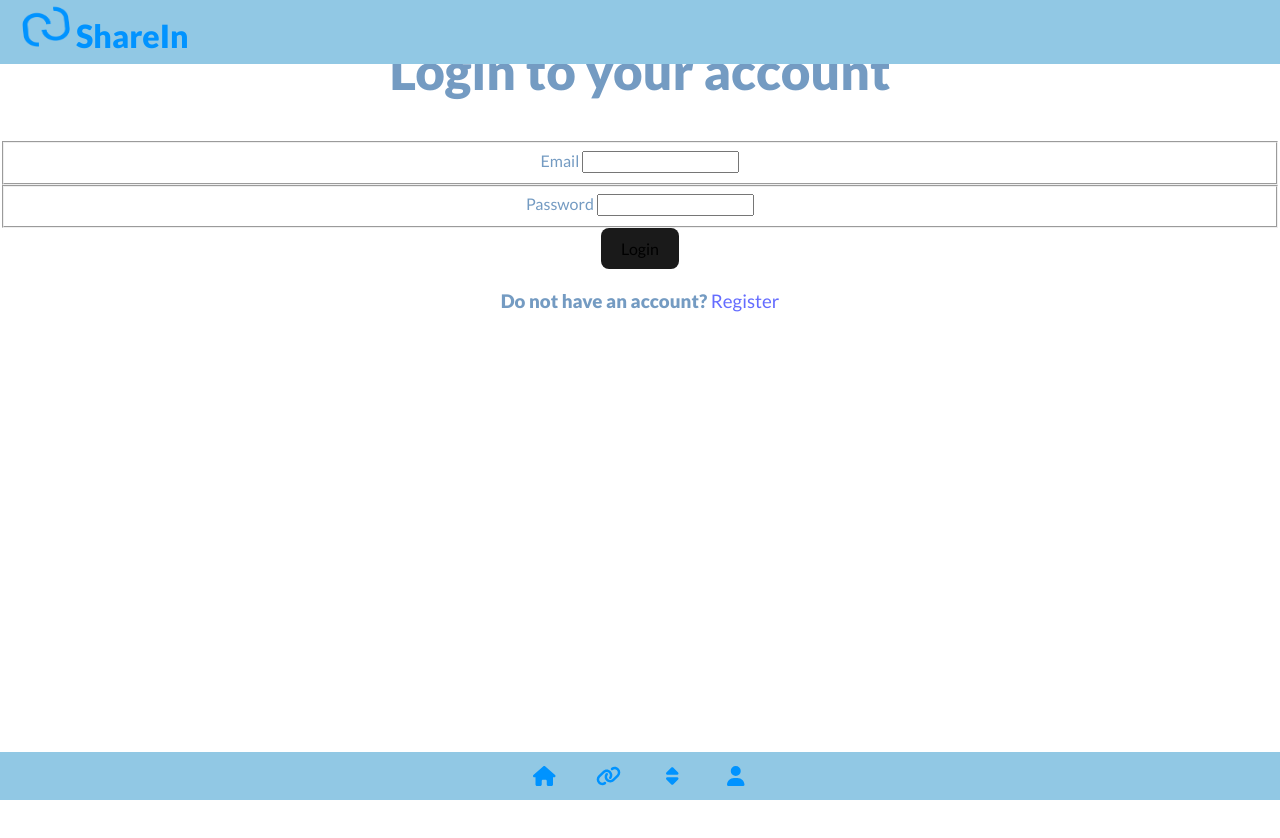
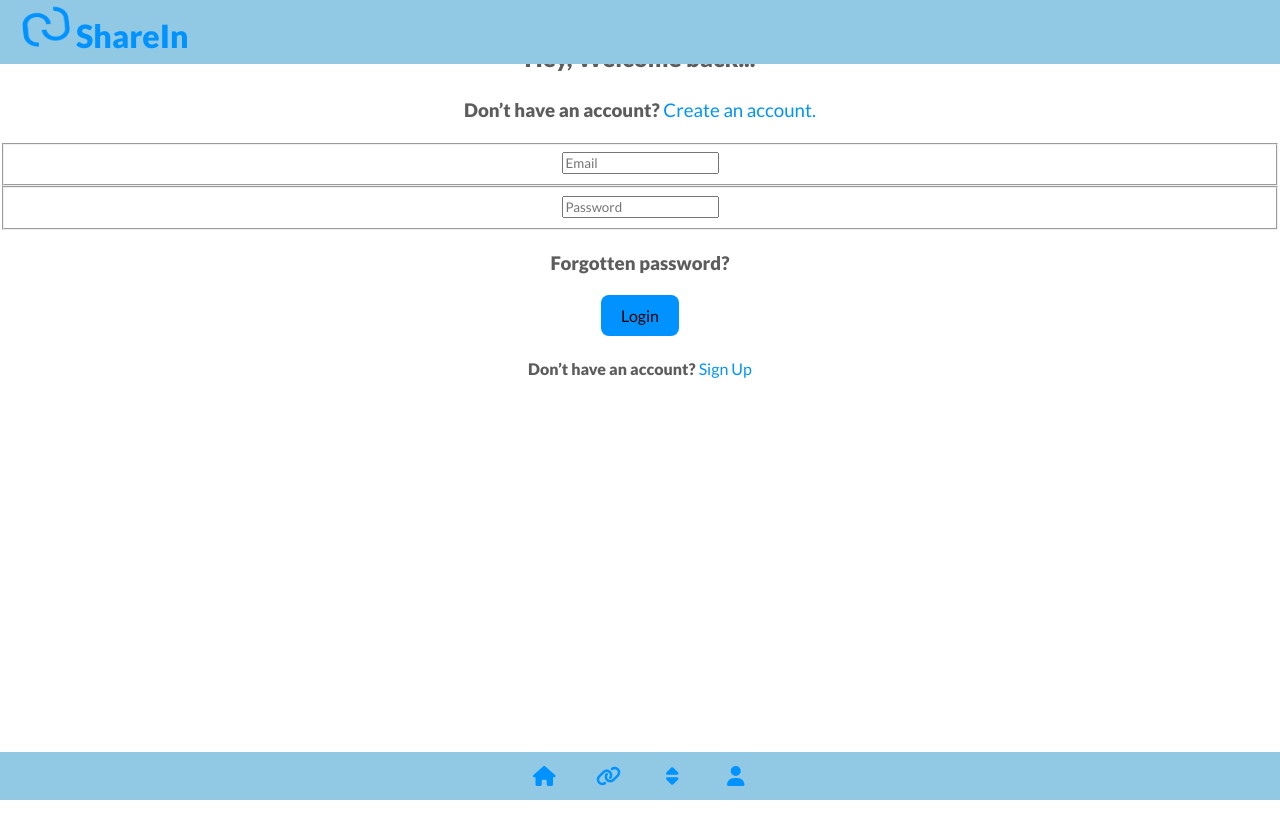
Before and after one commit to AnitaToRemember/proyectoFinal-linkShareFrontend, a React (Vite) app: page /login in a window 1280 px wide. Shown: the top 838 px of the page. Built offline with nearby package versions, Linux system fonts and the light colour scheme.

Commit message:
login and logout are created

```diff
--- a/src/components/Auth.jsx
+++ b/src/components/Auth.jsx
@@ -1,17 +1,23 @@
-import { Link } from "react-router-dom"
+import { useContext } from "react";
+import { Link } from "react-router-dom";
+import { AuthContext } from "../context/AuthContext";
 
-const Auth = () => {
-    return (
-        <ul className="auth-buttons">
-            <li>
-                <Link to={"/Register"}>Register</Link>
-            </li>
-            <li>
-                <Link to={"/Login"}>Login</Link>
-            </li>
-        </ul>
-    )
-}
+export const Auth = () => {
+  const { user, logout } = useContext(AuthContext);
 
-
-export default Auth
+  return user ? (
+    <section>
+      Logged in as <Link to={`/user/${user.id}`}>{user.email}</Link>{" "}
+      <button onClick={() => logout()}>Logout</button>
+    </section>
+  ) : (
+    <ul>
+      <li>
+        <Link to={"/register"}>Register</Link>
+      </li>
+      <li>
+        <Link to={"/login"}>Login</Link>
+      </li>
+    </ul>
+  );
+};
--- /dev/null
+++ b/src/context/AuthContext.jsx
@@ -0,0 +1,42 @@
+import { createContext, useEffect, useState } from "react";
+import { getMyUserDataService } from "../services";
+
+export const AuthContext = createContext();
+
+export const AuthProvideComponent = ({ children }) => {
+  const [token, setToken] = useState(localStorage.getItem("token"));
+  const [user, setUser] = useState(null);
+
+  useEffect(() => {
+  localStorage.setItem("token", token)
+  }, [token]);
+
+  useEffect(() => {
+    const getUserData = async () => {
+      try {
+        const data = await getMyUserDataService({token})
+        setUser(data.user)
+      } catch (error) {
+        logout();
+
+      }
+
+    }
+    if(token) getUserData()
+
+  }, [token])
+
+  const login = (token) => {
+    setToken(token);
+  }
+
+  const logout = () => {
+    setToken("");
+    setUser(null);
+  }
+  return (
+    <AuthContext.Provider value={{ token, user, login, logout }}>
+      {children}
+    </AuthContext.Provider>
+  );
+};
--- a/src/hooks/api.js
+++ b/src/hooks/api.js
@@ -1,15 +1,13 @@
-import useFetch from "./useFetch"
+import useFetch from "./useFetch";
 
 export const useLinks = () => {
-    const { data, error } = useFetch('http://localhost:8000/links')
+  const { data, error } = useFetch("http://localhost:8000/links");
 
-    console.log('data:', data); // Log the data here
+  if (error) {
+    throw new Error(`Error fetching links: ${error.message}`);
+  }
 
-    if (error) {
-        throw new Error(`Error fetching links: ${error.message}`)
-    }
-
-    // Access the 'links' array from the 'data' object or provide an empty array as a default value
-    const linksArray = (data?.data?.links) || [];
-    return {linksArray}
-}
+  // Access the 'links' array from the 'data' object or provide an empty array as a default value
+  const linksArray = data?.data?.links || [];
+  return { linksArray };
+};
--- a/src/index.css
+++ b/src/index.css
@@ -1,7 +1,7 @@
 :root {
   --white: #ffffff;
   --lightBlue: #91C8E4;
-  --mediumBlue: #749BC2;
+  --mediumBlue: rgba(0, 0, 0, 0.64);
   --darkBlue: #4682A9;
   --blue: #0E2954;
   --blueGrey: #1F6E8C;
@@ -22,11 +22,11 @@
 
 a {
   font-weight: 500;
-  color: #646cff;
+  color: rgba(0, 147, 255, 1);
   text-decoration: inherit;
 }
 a:hover {
-  color: #535bf2;
+  color: rgba(0, 147, 255, 1);
 }
 
 body {
@@ -41,6 +41,27 @@ h1 {
   line-height: 1.1;
 }
 
+.h2 {
+  color: rgba(0, 0, 0, 0.64);
+  text-shadow: 0px 4px 4px rgba(0, 0, 0, 0.25);
+  font-family: Arial, Helvetica, sans-serif;
+  font-size: 20px;
+  font-style: normal;
+  font-weight: 800;
+  line-height: 22px; /* 110% */
+  letter-spacing: -0.4px;
+}
+
+.h3 {
+  color: rgba(0, 0, 0, 0.64);
+  display: flex;
+  width: 244px;
+  height: 22px;
+  padding-right: 0px;
+  align-items: center;
+  flex-shrink: 0;
+}
+
 button {
   border-radius: 8px;
   border: 1px solid transparent;
@@ -48,12 +69,12 @@ button {
   font-size: 1em;
   font-weight: 500;
   font-family: inherit;
-  background-color: #1a1a1a;
+  background-color: rgba(0, 147, 255, 1);
   cursor: pointer;
   transition: border-color 0.25s;
 }
 button:hover {
-  border-color: #646cff;
+  border-color: rgba(0, 147, 255, 1);
 }
 button:focus,
 button:focus-visible {
--- a/src/main.jsx
+++ b/src/main.jsx
@@ -1,13 +1,16 @@
-import React from 'react'
-import ReactDOM from 'react-dom/client'
-import App from './App.jsx'
-import './index.css'
-import { BrowserRouter } from 'react-router-dom'
+import React from "react";
+import ReactDOM from "react-dom/client";
+import App from "./App.jsx";
+import "./index.css";
+import { BrowserRouter } from "react-router-dom";
+import { AuthProvideComponent } from "./context/AuthContext.jsx";
 
-ReactDOM.createRoot(document.getElementById('root')).render(
+ReactDOM.createRoot(document.getElementById("root")).render(
   <React.StrictMode>
     <BrowserRouter>
-      <App />
+      <AuthProvideComponent>
+        <App />
+      </AuthProvideComponent>
     </BrowserRouter>
-  </React.StrictMode>,
-)
+  </React.StrictMode>
+);
--- a/src/pages/HomePage.jsx
+++ b/src/pages/HomePage.jsx
@@ -1,4 +1,4 @@
-import Auth from '../components/Auth'
+import {Auth} from '../components/Auth'
 import ListAllLinks from '../components/ListAllLinks'
 import '../components/Auth.css'
 import'../components/AllLinks.css'
--- a/src/pages/LoginPage.jsx
+++ b/src/pages/LoginPage.jsx
@@ -1,21 +1,23 @@
-import { useState } from "react";
-import { loginUserService } from '../services/index';
+import { useContext, useState } from "react";
+import { loginUserService } from "../services/index";
 import { useNavigate } from "react-router-dom";
+import { AuthContext } from "../context/AuthContext";
 
 const LoginPage = () => {
   const navigate = useNavigate();
   const [email, setEmail] = useState("");
   const [password, setPassword] = useState("");
   const [error, setError] = useState("");
+  const { login } = useContext(AuthContext);
 
   const handleForm = async (e) => {
     e.preventDefault();
     setError("");
 
     try {
-      const data = await loginUserService({ email, password });
-      console.log(data);
-      navigate("/MyLinks");
+      const token = await loginUserService({ email, password });
+      login(token);
+      navigate("/");
     } catch (error) {
       setError(error.message);
     }
@@ -23,37 +25,44 @@ const LoginPage = () => {
 
   return (
     <section>
-      <h1>Login to your account</h1>
+      <h2>Hey, Welcome back...</h2>
+      <h3>Don’t have an account? <a href="/register">Create an account.</a></h3>
       <form onSubmit={handleForm}>
         <fieldset>
-          <label htmlFor="email">Email </label>
+          <label htmlFor="email"></label>
           <input
             type="email"
             id="email"
             name="email"
             required
+            placeholder="Email"
             onChange={(e) => setEmail(e.target.value)}
           />
         </fieldset>
 
         <fieldset>
-          <label htmlFor="password">Password </label>
+          <label htmlFor="password"></label>
           <input
             type="password"
             id="password"
             name="password"
             required
+            placeholder="Password"
             onChange={(e) => setPassword(e.target.value)}
           />
         </fieldset>
+
+        <div>
+          <h3>Forgotten password?</h3>
+        </div>
         <button>Login</button>
         {error ? <p>{error}</p> : null}
       </form>
 
       <div>
-        <h3>
-          Do not have an account? <a href="/register">Register</a>
-        </h3>
+        <h4>
+          Don’t have an account? <a href="/register"> Sign Up</a>
+        </h4>
       </div>
     </section>
   );
--- a/src/pages/RegisterPage.jsx
+++ b/src/pages/RegisterPage.jsx
@@ -85,6 +85,8 @@ const RegisterPage = () => {
         <h3>
           Already have an account? <a href="/login">Log in</a>
         </h3>
+        <a href="./">Continue as a guest</a>
+
       </div>
     </section>
   );
--- a/src/services/index.jsx
+++ b/src/services/index.jsx
@@ -28,6 +28,19 @@ export const loginUserService = async ({ email, password }) => {
     if (!response.ok) {
       throw new Error(json.message);
     }
+    return json.token;
+  };
 
+  export const getMyUserDataService = async ({token}) => {
+    const response = await fetch(`${import.meta.env.VITE_APP_BACKEND}/users`,{
+      headers: {
+        Authorization: token
+      },
+    });
+
+    const json = await response.json();
+    if (!response.ok) {
+      throw new Error(json.message);
+    }
     return json.data;
   };
```
